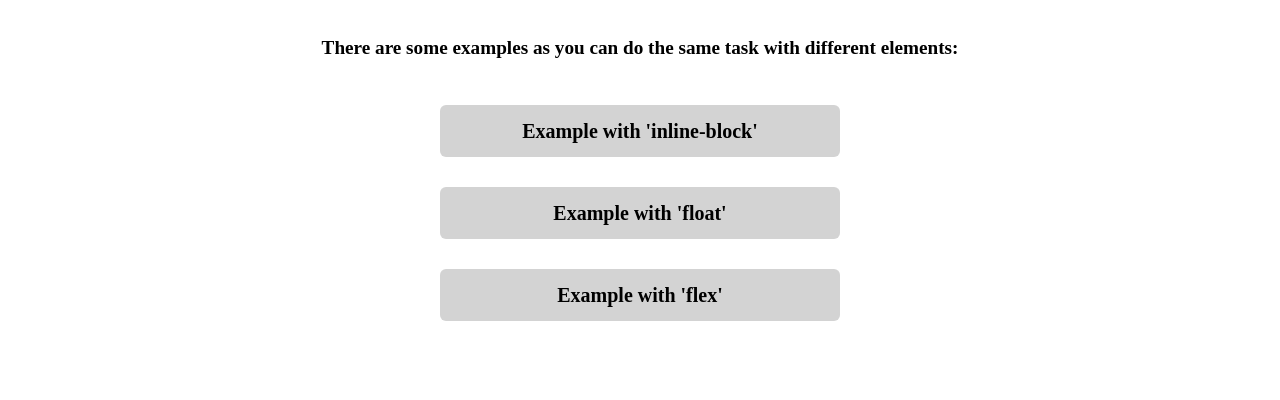
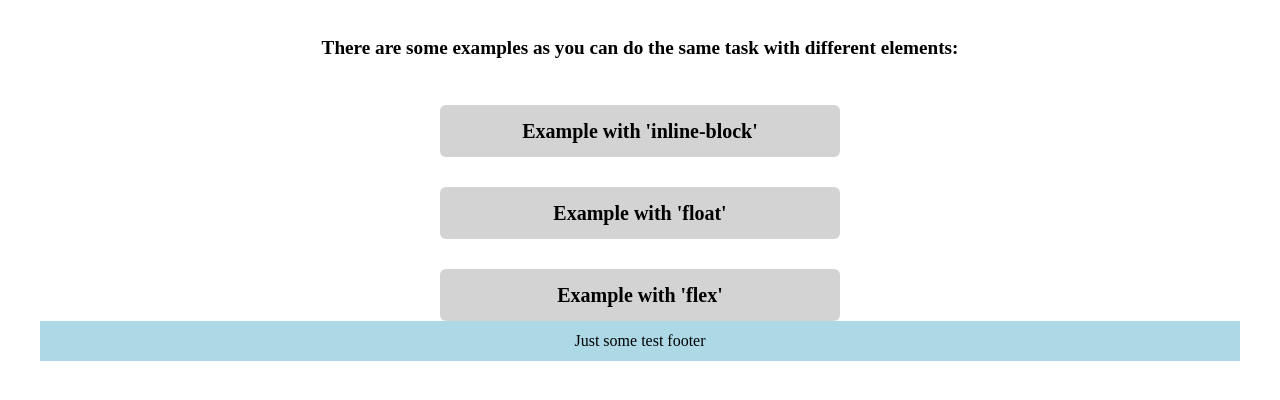
Before and after one commit to YShameko/FE-hw06.1, a plain HTML site: page index.html in a window 1280 px wide. Drawn offline with Linux system fonts and the light colour scheme.

Commit message:
tiny changes

```diff
--- a/css/styles.css
+++ b/css/styles.css
@@ -105,11 +105,26 @@
 /* ------------------------------------------------------------------------------------------------------------------------- */
 .index_page {
     max-width: 1200px;
-    margin: 20px auto;
+    margin: 20px auto 0px;
+    display: flex;
+    flex-direction: column;
+    height: 100%;
 }
 
 .index_page div {
     justify-items: center;
+}
+
+.index_page .main {
+
+}
+
+.index_page .footer {
+    padding: 12px;
+    background: lightblue;
+    text-align: center;
+    /* align-items: flex-end; */
+    margin-top: auto;
 }
 
 .main_button {
--- a/index.html
+++ b/index.html
@@ -8,6 +8,7 @@
 </head>
 <body>
     <div class="index_page">
+        <main class="main">
             <h1>There are some examples as you can do the same task with different elements:</h1>
             <div>
                 <a href="inline.html" class="main_button w-400">Example with 'inline-block'</a>
@@ -16,6 +17,15 @@
 
                 <a href="flex.html" class="main_button w-400">Example with 'flex'</a>
             </div>
+        </main>
+
+        <footer class="footer">
+            <div>
+                <p>
+                    Just some test footer
+                </p>
+            </div>
+        </footer>
     </div>
 
 </body>
```
Also changed, not shown: float.html (+1 -1 lines). Lines whose indentation alone changed are shown as unchanged.
